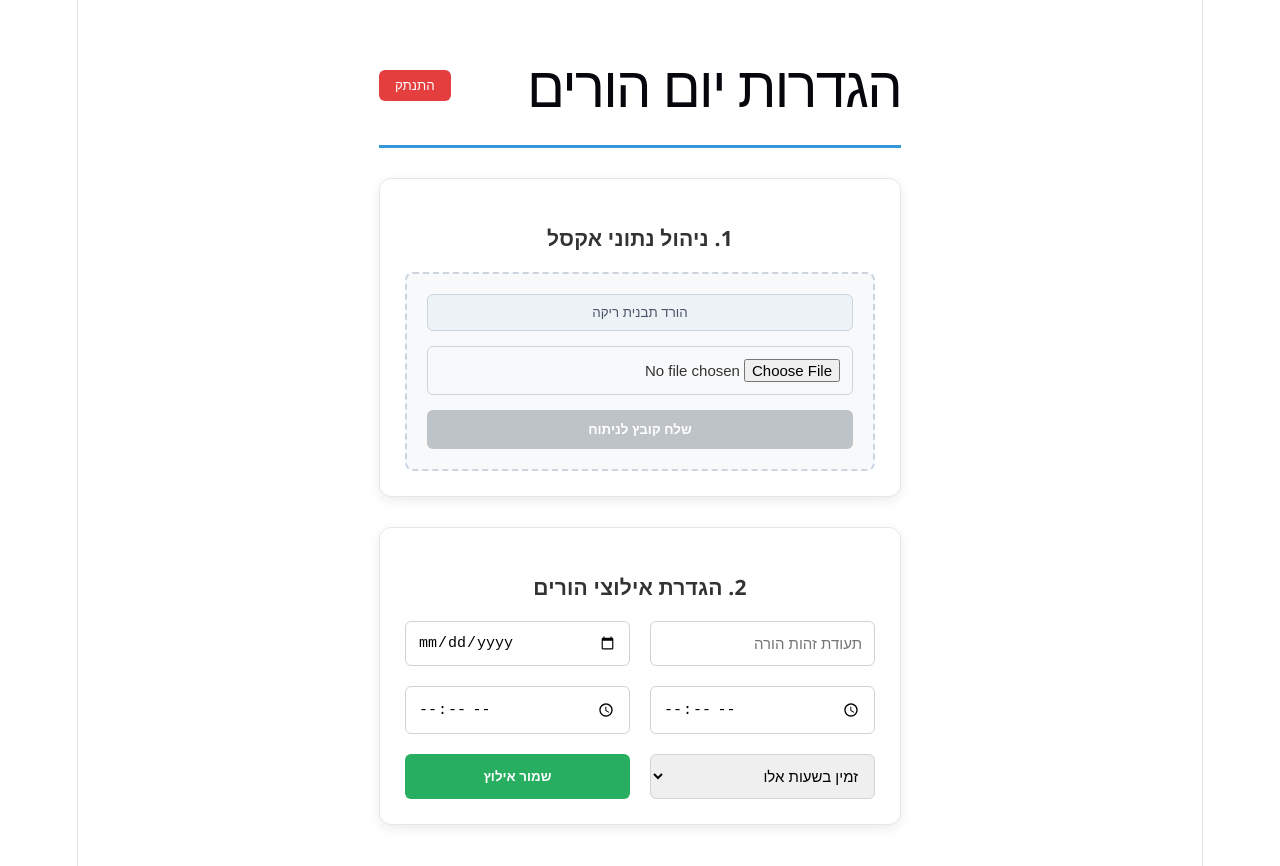
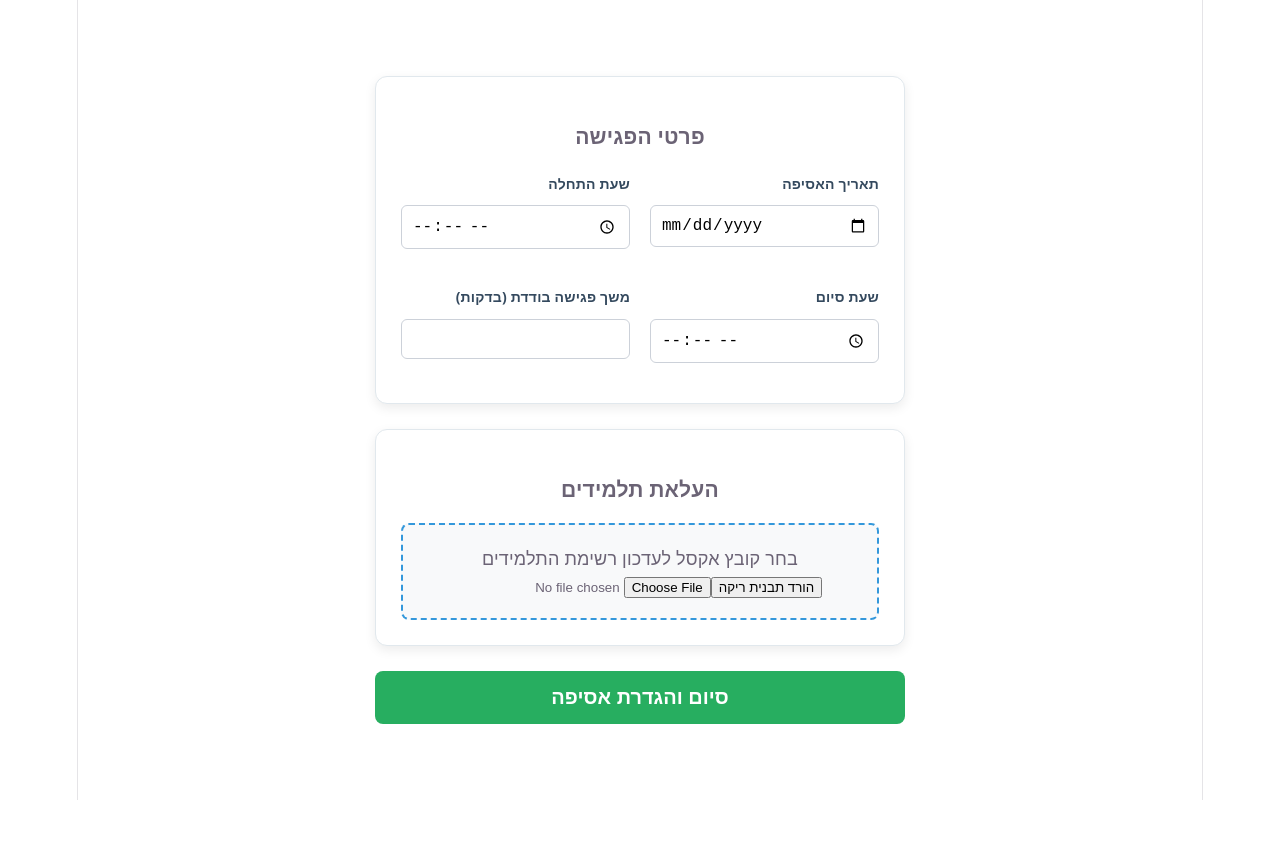
Before and after one commit to rachelf-dev/parent-meeting-client, a React (Vite) app: page /setup in a window 1280 px wide. Shown: the top 866 px of the page. After the commit the page ends 800 px from the top, so only its background shows below. Built offline with nearby package versions, Linux system fonts and the light colour scheme; sample sign-in values are in the browser's storage.

Commit message:
fix: setup meeting

```diff
--- a/src/App.tsx
+++ b/src/App.tsx
@@ -2,7 +2,6 @@ import { BrowserRouter as Router, Routes, Route, Navigate } from 'react-router-d
 import LoginPage from './pages/LoginPage';
 import RegisterPage from './pages/RegisterPage';
 import SetupPage from './features/setup meeting/SetupPage';
-// import DashboardPage from './pages/DashboardPage'; // זה הדף שמציג את ההורים
 
 function App() {
   return (
--- a/src/features/setup meeting/SetupPage.css
+++ b/src/features/setup meeting/SetupPage.css
@@ -1,20 +1,8 @@
-/* src/features/setup-meeting/styles/SetupPage.css */
 .setup-container {
     padding: 40px;
     direction: rtl;
-    max-width: 1000px;
+    max-width: 900px;
     margin: auto;
-    font-family: 'Segoe UI', system-ui, sans-serif;
-    color: #333;
-}
-
-.setup-header {
-    display: flex;
-    justify-content: space-between;
-    align-items: center;
-    border-bottom: 3px solid #3498db;
-    margin-bottom: 30px;
-    padding-bottom: 15px;
 }
 
 .setup-section {
@@ -22,18 +10,8 @@
     padding: 25px;
     border-radius: 12px;
     box-shadow: 0 4px 12px rgba(0,0,0,0.08);
-    margin-bottom: 30px;
+    margin-bottom: 25px;
     border: 1px solid #e1e8ed;
-}
-
-.file-upload-zone {
-    display: flex;
-    flex-direction: column;
-    gap: 15px;
-    background: #f8f9fa;
-    padding: 20px;
-    border-radius: 8px;
-    border: 2px dashed #cbd5e0;
 }
 
 .setup-grid {
@@ -42,46 +20,42 @@
     gap: 20px;
 }
 
-.setup-input {
-    padding: 12px;
-    border: 1px solid #ced4da;
-    border-radius: 6px;
-    font-size: 15px;
-    width: 100%;
-    box-sizing: border-box;
+.file-upload-zone {
+    background: #f8f9fa;
+    padding: 20px;
+    border: 2px dashed #3498db;
+    border-radius: 8px;
+    text-align: center;
 }
 
-.btn-primary {
-    padding: 12px 24px;
-    background-color: #3498db;
+.btn-submit-all {
+    width: 100%;
+    padding: 15px;
+    background-color: #27ae60;
     color: white;
+    font-size: 20px;
+    font-weight: bold;
     border: none;
-    border-radius: 6px;
+    border-radius: 8px;
     cursor: pointer;
-    font-weight: 600;
-    transition: all 0.2s ease;
+}
+.input-group {
+    display: flex;
+    flex-direction: column; /* מסדר את הלייבל מעל האינפוט */
+    gap: 8px;               /* רווח קטן בין הלייבל לאינפוט */
+    margin-bottom: 15px;
 }
 
-.btn-primary:hover:not(:disabled) { background-color: #2980b9; }
-.btn-primary:disabled { background-color: #bdc3c7; cursor: not-allowed; }
-
-.btn-success { background-color: #27ae60; }
-.btn-success:hover { background-color: #219150; }
-
-.btn-secondary {
-    background-color: #edf2f7;
-    color: #4a5568;
-    border: 1px solid #cbd5e0;
-    padding: 10px;
-    border-radius: 6px;
-    cursor: pointer;
+.input-group label {
+    font-weight: 600;
+    color: #34495e;
+    font-size: 14px;
+    text-align: right;      /* הצמדה לימין */
 }
 
-.btn-logout {
-    background-color: #e53e3e;
-    color: white;
-    padding: 8px 16px;
-    border: none;
+.setup-input {
+    padding: 10px;
+    border: 1px solid #ccd1d9;
     border-radius: 6px;
-    cursor: pointer;
+    font-size: 16px;
 }
--- a/src/features/setup meeting/SetupPage.tsx
+++ b/src/features/setup meeting/SetupPage.tsx
@@ -1,107 +1,78 @@
-// src/features/setup-meeting/SetupPage.tsx
-import React, { useState, useEffect } from 'react';
+import React, { useState } from 'react';
 import { useForm } from 'react-hook-form';
 import { useNavigate } from 'react-router-dom';
-import api from '../../api/axiosInstance';
-import { downloadTemplate, uploadExcelFile } from './setupService';
-import './SetupPage.css';
+import { setupService } from './setupService'; // ייבוא מקומי
+import './SetupPage.css'; // ייבוא ה-CSS המקומי
 
 export default function SetupPage() {
+  const { register, handleSubmit } = useForm();
+  const navigate = useNavigate();
   const [selectedFile, setSelectedFile] = useState<File | null>(null);
-  const [isUploading, setIsUploading] = useState(false);
-  const { register, handleSubmit, reset } = useForm();
-  const navigate = useNavigate();
+  const [loading, setLoading] = useState(false);
 
-  useEffect(() => {
-    if (!localStorage.getItem('token')) navigate('/login');
-  }, [navigate]);
+  const onSubmit = async (data: any) => {
+    if (!selectedFile) return alert("אנא בחר קובץ אקסל");
 
-  const onFileSelect = (e: React.ChangeEvent<HTMLInputElement>) => {
-    if (e.target.files) setSelectedFile(e.target.files[0]);
-  };
-
-  const handleUpload = async () => {
-    if (!selectedFile) return;
-    setIsUploading(true);
+    setLoading(true);
     try {
-      await uploadExcelFile(selectedFile);
-      alert("הקובץ הועלה ונותח בהצלחה!");
-      setSelectedFile(null);
+      await setupService.saveMeetingDetails(data);
+      await setupService.uploadExcelFile(selectedFile);
+      alert("הכל נשמר בהצלחה!");
+      navigate('/dashboard');
     } catch (err) {
-      alert("שגיאה בהעלאה. ודאי שהשרת מופעל ושהנתיב import-excel מוגדר כ-POST.");
+      alert("שגיאה בשמירת הנתונים");
     } finally {
-      setIsUploading(false);
+      setLoading(false);
     }
   };
 
+  return (
+<div className="setup-container">
+  <form onSubmit={handleSubmit(onSubmit)}>
 
-const onAvailabilitySubmit = async (data: any) => {
-  try {
-    const payload = {
-  parentId: parseInt(data.ParentId),
-  meetingDate: data.MeetingDate,
-  startTime: data.StartTime + ":00",
-  endTime: data.EndTime + ":00",
-  isAvailable: data.IsAvailable === 'true'
-};
+    <section className="setup-section">
+      <h3>פרטי הפגישה</h3>
+      <div className="setup-grid">
 
-    console.log("Sending payload to server:", payload);
+        <div className="input-group">
+          <label htmlFor="date">תאריך האסיפה</label>
+          <input id="date" type="date" {...register("date")} className="setup-input" required />
+        </div>
 
-    // ודאי שהנתיב תואם ל-Controller (לפעמים זה /api/ParentAvailability ולפעמים /api/Parent/availability)
-    await api.post('/ParentAvailability', payload);
+        <div className="input-group">
+          <label htmlFor="startTime">שעת התחלה</label>
+          <input id="startTime" type="time" {...register("startTime")} className="setup-input" required />
+        </div>
 
-    alert("האילוץ נשמר בהצלחה!");
-    reset();
-  } catch (err: any) {
-    console.error("Full Server Error Object:", err.response?.data);
+        <div className="input-group">
+          <label htmlFor="endTime">שעת סיום</label>
+          <input id="endTime" type="time" {...register("endTime")} className="setup-input" required />
+        </div>
 
-    // חילוץ הודעת השגיאה הספציפית מהשרת
-    const serverErrors = err.response?.data?.errors;
-    if (serverErrors) {
-      const errorMessages = Object.values(serverErrors).flat().join('\n');
-      alert("שגיאת אימות מהשרת:\n" + errorMessages);
-    } else {
-      alert("שגיאה כללית בשמירה. בדקי את ה-Console.");
-    }
-  }
-};
+        <div className="input-group">
+          <label htmlFor="duration">משך פגישה בודדת (בדקות)</label>
+          <input id="duration" type="number" {...register("duration")} className="setup-input" required />
+        </div>
 
-  return (
-    <div className="setup-container">
-      <header className="setup-header">
-        <h1>הגדרות יום הורים</h1>
-        <button onClick={() => {localStorage.clear(); navigate('/login');}} className="btn-logout">התנתק</button>
-      </header>
+      </div>
+    </section>
 
-      <section className="setup-section">
-        <h3>1. ניהול נתוני אקסל</h3>
-        <div className="file-upload-zone">
-          <button onClick={downloadTemplate} className="btn-secondary">הורד תבנית ריקה</button>
-          <input type="file" onChange={onFileSelect} accept=".xlsx" className="setup-input" />
-          <button
-            onClick={handleUpload}
-            disabled={!selectedFile || isUploading}
-            className="btn-primary"
-          >
-            {isUploading ? 'מעבד נתונים...' : 'שלח קובץ לניתוח'}
-          </button>
+    <section className="setup-section">
+      <h3>העלאת תלמידים</h3>
+      <div className="file-upload-zone">
+        <label>בחר קובץ אקסל לעדכון רשימת התלמידים</label>
+        <div className="file-actions">
+           <button type="button" onClick={setupService.downloadTemplate}>הורד תבנית ריקה</button>
+           <input type="file" onChange={(e) => setSelectedFile(e.target.files?.[0] || null)} accept=".xlsx" />
         </div>
-      </section>
+      </div>
+    </section>
 
-      <section className="setup-section">
-        <h3>2. הגדרת אילוצי הורים</h3>
-        <form onSubmit={handleSubmit(onAvailabilitySubmit)} className="setup-grid">
-          <input {...register("ParentId")} placeholder="תעודת זהות הורה" className="setup-input" required />
-          <input type="date" {...register("MeetingDate")} className="setup-input" required />
-          <input type="time" {...register("StartTime")} className="setup-input" required />
-          <input type="time" {...register("EndTime")} className="setup-input" required />
-          <select {...register("IsAvailable")} className="setup-input">
-            <option value="true">זמין בשעות אלו</option>
-            <option value="false">לא זמין בשעות אלו</option>
-          </select>
-          <button type="submit" className="btn-primary btn-success">שמור אילוץ</button>
-        </form>
-      </section>
-    </div>
+    <button type="submit" disabled={loading} className="btn-submit-all">
+      {loading ? "מעבד נתונים..." : "סיום והגדרת אסיפה"}
+    </button>
+
+  </form>
+</div>
   );
 }
--- a/src/features/setup meeting/setupService.ts
+++ b/src/features/setup meeting/setupService.ts
@@ -1,9 +1,11 @@
-// src/features/setup-meeting/services/setupService.ts
+// src/features/setup-meeting/setupService.ts
+import api from '../../api/axiosInstance';
 import ExcelJS from 'exceljs';
 import saveAs from 'file-saver';
-import api from '../../api/axiosInstance';
 
-export const downloadTemplate = async () => {
+export const setupService = {
+  // הורדת תבנית אקסל ריקה עבור המשתמש
+  downloadTemplate: async () => {
     const workbook = new ExcelJS.Workbook();
     const worksheet = workbook.addWorksheet('Students');
 
@@ -18,22 +20,34 @@ export const downloadTemplate = async () => {
         { header: 'מייל', key: 'email', width: 25 },
     ];
 
-    worksheet.addRow(['רחל', 'כהן', '328369350', "א'1", 'מיכל לוי', '21372966', 'אסתר כהן', 'e0583215063@gmail.com']);
-
-    const headerRow = worksheet.getRow(1);
-    headerRow.font = { bold: true, color: { argb: 'FFFFFFFF' } };
-    headerRow.fill = { type: 'pattern', pattern: 'solid', fgColor: { argb: 'FF3498DB' } };
+    // הוספת שורת דוגמה
+    worksheet.addRow(['ישראל', 'ישראלי', '123456789', "א1", 'מיכל לוי', '987654321', 'אברהם ישראלי', 'test@gmail.com']);
 
     const buffer = await workbook.xlsx.writeBuffer();
     saveAs(new Blob([buffer]), 'School_Template.xlsx');
-};
+  },
 
-export const uploadExcelFile = async (file: File) => {
+  // העלאת קובץ האקסל לשרת
+  uploadExcelFile: async (file: File) => {
     const formData = new FormData();
     formData.append('file', file);
 
-    // שליחה לנתיב המעודכן ב-C#
     return api.post('/School/import-excel', formData, {
-        headers: { 'Content-Type': 'multipart/form-data' }
+      headers: { 'Content-Type': 'multipart/form-data' }
     });
+  },
+
+  // שמירת פרטי הפגישה (תאריך, שעות ומשך פגישה)
+  saveMeetingDetails: async (data: any) => {
+    // בניית האובייקט בדיוק כפי ש-C# מצפה לקבל ב-MeetingSetupDto
+    const payload = {
+      Date: data.date,                         // פורמט YYYY-MM-DD
+      StartTime: data.startTime + ":00",       // הוספת שניות עבור TimeSpan
+      EndTime: data.endTime + ":00",           // הוספת שניות עבור TimeSpan
+      Duration: Number(data.duration)          // המרה למספר (Integer)
+    };
+
+    console.log("Sending payload to server:", payload);
+    return api.post('/School/setup-meeting', payload);
+  }
 };
```
Also changed, not shown: src/features/school/schoolService.ts (added, +19 -0 lines).
